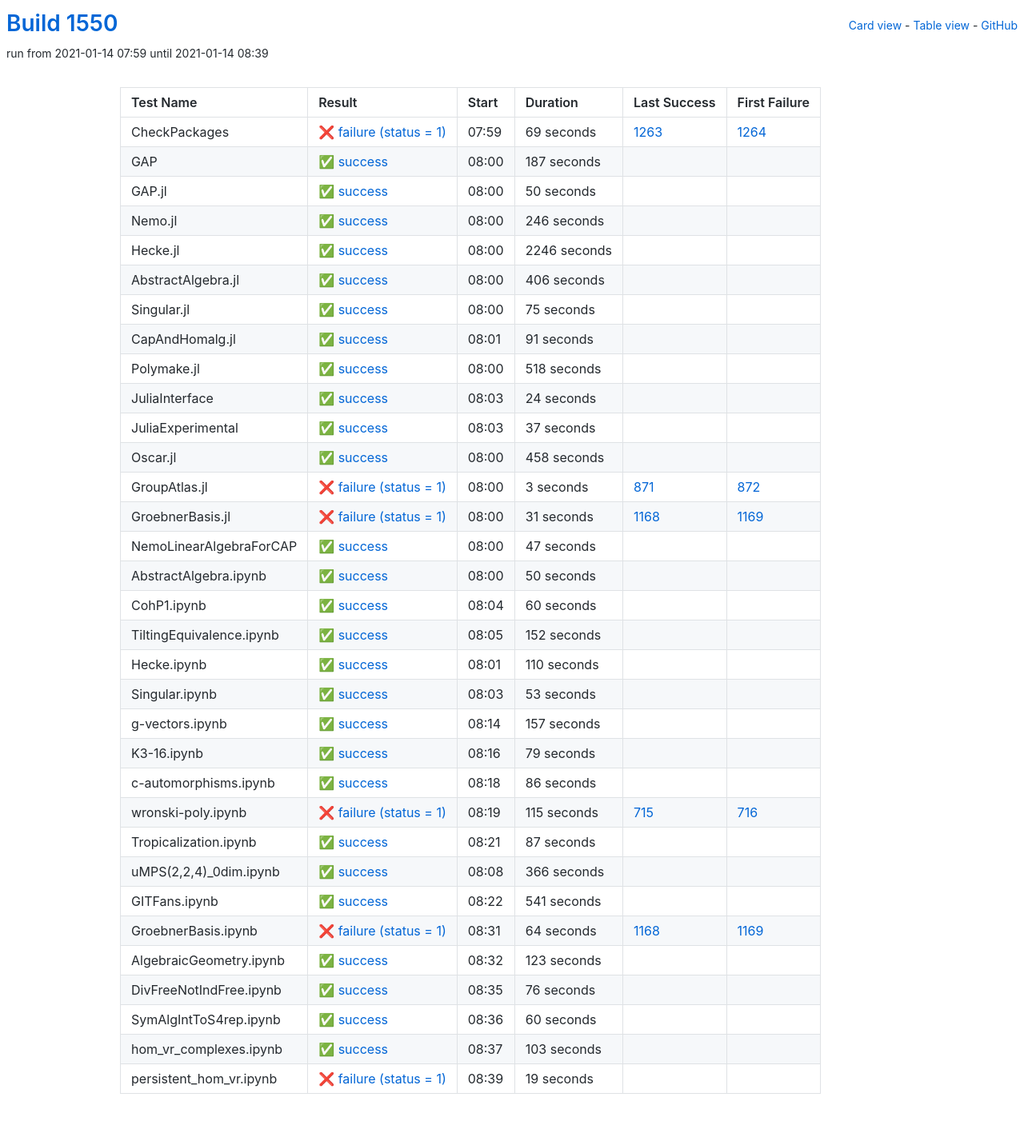
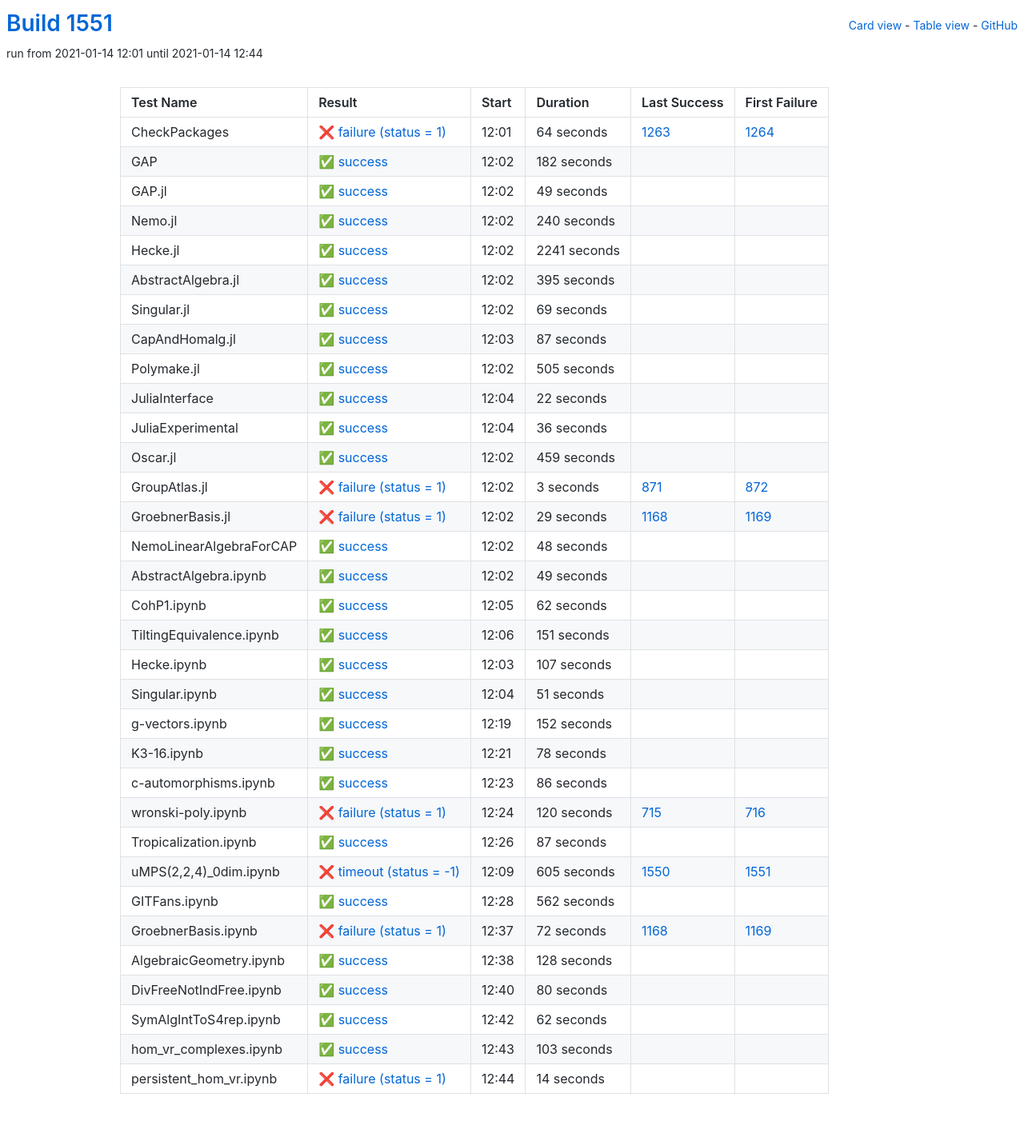
Before and after one commit to oscar-system/oscar-ci-status-stable, a Jekyll site: the page built from table.html, in a window 1280 px wide. Shown: the whole page at 80% size. Built offline with Jekyll 4.4.1, drawn with Linux system fonts in a browser that asks for light colours.

Commit message:
Build #1551

```diff
--- a/_data/ci.yml
+++ b/_data/ci.yml
@@ -1,6 +1,6 @@
 ---
-build: 1550
-build_url: https://oscarci.mathematik.uni-kl.de/job/oscar-stable/1550/
+build: 1551
+build_url: https://oscarci.mathematik.uni-kl.de/job/oscar-stable/1551/
 job: oscar-stable
 organization: oscar-system
 repo: oscar-ci-status-stable
@@ -8,152 +8,152 @@ repourl: https://github.com/oscar-system/oscar-ci-status-stable
 tests:
 - name: CheckPackages
   id: checkpackages
-  log: https://oscarci.mathematik.uni-kl.de/job/oscar-stable/1550/artifact/logs/build-1550/CheckPackages.log
-  start: 2021-01-14 07:59
+  log: https://oscarci.mathematik.uni-kl.de/job/oscar-stable/1551/artifact/logs/build-1551/CheckPackages.log
+  start: 2021-01-14 12:01
   success: false
   exitcode: 1
   status: failure
-  duration: 69
+  duration: 64
   last_success: 1263
   last_success_url: https://oscarci.mathematik.uni-kl.de/job/oscar-stable/1263/
   first_failure: 1264
   first_failure_url: https://oscarci.mathematik.uni-kl.de/job/oscar-stable/1264/
 - name: GAP
   id: gap
-  log: https://oscarci.mathematik.uni-kl.de/job/oscar-stable/1550/artifact/logs/build-1550/GAP.log
-  start: 2021-01-14 08:00
+  log: https://oscarci.mathematik.uni-kl.de/job/oscar-stable/1551/artifact/logs/build-1551/GAP.log
+  start: 2021-01-14 12:02
   success: true
   exitcode: 0
   status: success
-  duration: 187
+  duration: 182
   last_success: false
   last_success_url:
   first_failure: false
   first_failure_url:
 - name: GAP.jl
   id: gap-jl
-  log: https://oscarci.mathematik.uni-kl.de/job/oscar-stable/1550/artifact/logs/build-1550/GAP.jl.log
-  start: 2021-01-14 08:00
+  log: https://oscarci.mathematik.uni-kl.de/job/oscar-stable/1551/artifact/logs/build-1551/GAP.jl.log
+  start: 2021-01-14 12:02
   success: true
   exitcode: 0
   status: success
-  duration: 50
+  duration: 49
   last_success: false
   last_success_url:
   first_failure: false
   first_failure_url:
 - name: Nemo.jl
   id: nemo-jl
-  log: https://oscarci.mathematik.uni-kl.de/job/oscar-stable/1550/artifact/logs/build-1550/Nemo.jl.log
-  start: 2021-01-14 08:00
+  log: https://oscarci.mathematik.uni-kl.de/job/oscar-stable/1551/artifact/logs/build-1551/Nemo.jl.log
+  start: 2021-01-14 12:02
   success: true
   exitcode: 0
   status: success
-  duration: 246
+  duration: 240
   last_success: false
   last_success_url:
   first_failure: false
   first_failure_url:
 - name: Hecke.jl
   id: hecke-jl
-  log: https://oscarci.mathematik.uni-kl.de/job/oscar-stable/1550/artifact/logs/build-1550/Hecke.jl.log
-  start: 2021-01-14 08:00
+  log: https://oscarci.mathematik.uni-kl.de/job/oscar-stable/1551/artifact/logs/build-1551/Hecke.jl.log
+  start: 2021-01-14 12:02
   success: true
   exitcode: 0
   status: success
-  duration: 2246
+  duration: 2241
   last_success: false
   last_success_url:
   first_failure: false
   first_failure_url:
 - name: AbstractAlgebra.jl
   id: abstractalgebra-jl
-  log: https://oscarci.mathematik.uni-kl.de/job/oscar-stable/1550/artifact/logs/build-1550/AbstractAlgebra.jl.log
-  start: 2021-01-14 08:00
+  log: https://oscarci.mathematik.uni-kl.de/job/oscar-stable/1551/artifact/logs/build-1551/AbstractAlgebra.jl.log
+  start: 2021-01-14 12:02
   success: true
   exitcode: 0
   status: success
-  duration: 406
+  duration: 395
   last_success: false
   last_success_url:
   first_failure: false
   first_failure_url:
 - name: Singular.jl
   id: singular-jl
-  log: https://oscarci.mathematik.uni-kl.de/job/oscar-stable/1550/artifact/logs/build-1550/Singular.jl.log
-  start: 2021-01-14 08:00
+  log: https://oscarci.mathematik.uni-kl.de/job/oscar-stable/1551/artifact/logs/build-1551/Singular.jl.log
+  start: 2021-01-14 12:02
   success: true
   exitcode: 0
   status: success
-  duration: 75
+  duration: 69
   last_success: false
   last_success_url:
   first_failure: false
   first_failure_url:
 - name: CapAndHomalg.jl
   id: capandhomalg-jl
-  log: https://oscarci.mathematik.uni-kl.de/job/oscar-stable/1550/artifact/logs/build-1550/CapAndHomalg.jl.log
-  start: 2021-01-14 08:01
+  log: https://oscarci.mathematik.uni-kl.de/job/oscar-stable/1551/artifact/logs/build-1551/CapAndHomalg.jl.log
+  start: 2021-01-14 12:03
   success: true
   exitcode: 0
   status: success
-  duration: 91
+  duration: 87
   last_success: false
   last_success_url:
   first_failure: false
   first_failure_url:
 - name: Polymake.jl
   id: polymake-jl
-  log: https://oscarci.mathematik.uni-kl.de/job/oscar-stable/1550/artifact/logs/build-1550/Polymake.jl.log
-  start: 2021-01-14 08:00
+  log: https://oscarci.mathematik.uni-kl.de/job/oscar-stable/1551/artifact/logs/build-1551/Polymake.jl.log
+  start: 2021-01-14 12:02
   success: true
   exitcode: 0
   status: success
-  duration: 518
+  duration: 505
   last_success: false
   last_success_url:
   first_failure: false
   first_failure_url:
 - name: JuliaInterface
   id: juliainterface
-  log: https://oscarci.mathematik.uni-kl.de/job/oscar-stable/1550/artifact/logs/build-1550/JuliaInterface.log
-  start: 2021-01-14 08:03
+  log: https://oscarci.mathematik.uni-kl.de/job/oscar-stable/1551/artifact/logs/build-1551/JuliaInterface.log
+  start: 2021-01-14 12:04
   success: true
   exitcode: 0
   status: success
-  duration: 24
+  duration: 22
   last_success: false
   last_success_url:
   first_failure: false
   first_failure_url:
 - name: JuliaExperimental
   id: juliaexperimental
-  log: https://oscarci.mathematik.uni-kl.de/job/oscar-stable/1550/artifact/logs/build-1550/JuliaExperimental.log
-  start: 2021-01-14 08:03
+  log: https://oscarci.mathematik.uni-kl.de/job/oscar-stable/1551/artifact/logs/build-1551/JuliaExperimental.log
+  start: 2021-01-14 12:04
   success: true
   exitcode: 0
   status: success
-  duration: 37
+  duration: 36
   last_success: false
   last_success_url:
   first_failure: false
   first_failure_url:
 - name: Oscar.jl
   id: oscar-jl
-  log: https://oscarci.mathematik.uni-kl.de/job/oscar-stable/1550/artifact/logs/build-1550/Oscar.jl.log
-  start: 2021-01-14 08:00
+  log: https://oscarci.mathematik.uni-kl.de/job/oscar-stable/1551/artifact/logs/build-1551/Oscar.jl.log
+  start: 2021-01-14 12:02
   success: true
   exitcode: 0
   status: success
-  duration: 458
+  duration: 459
   last_success: false
   last_success_url:
   first_failure: false
   first_failure_url:
 - name: GroupAtlas.jl
   id: groupatlas-jl
-  log: https://oscarci.mathematik.uni-kl.de/job/oscar-stable/1550/artifact/logs/build-1550/GroupAtlas.jl.log
-  start: 2021-01-14 08:00
+  log: https://oscarci.mathematik.uni-kl.de/job/oscar-stable/1551/artifact/logs/build-1551/GroupAtlas.jl.log
+  start: 2021-01-14 12:02
   success: false
   exitcode: 1
   status: failure
@@ -164,56 +164,92 @@ tests:
   first_failure_url: https://oscarci.mathematik.uni-kl.de/job/oscar-stable/872/
 - name: GroebnerBasis.jl
   id: groebnerbasis-jl
-  log: https://oscarci.mathematik.uni-kl.de/job/oscar-stable/1550/artifact/logs/build-1550/GroebnerBasis.jl.log
-  start: 2021-01-14 08:00
+  log: https://oscarci.mathematik.uni-kl.de/job/oscar-stable/1551/artifact/logs/build-1551/GroebnerBasis.jl.log
+  start: 2021-01-14 12:02
   success: false
   exitcode: 1
   status: failure
-  duration: 31
+  duration: 29
   last_success: 1168
   last_success_url: https://oscarci.mathematik.uni-kl.de/job/oscar-stable/1168/
   first_failure: 1169
   first_failure_url: https://oscarci.mathematik.uni-kl.de/job/oscar-stable/1169/
 - name: NemoLinearAlgebraForCAP
   id: nemolinearalgebraforcap
-  log: https://oscarci.mathematik.uni-kl.de/job/oscar-stable/1550/artifact/logs/build-1550/NemoLinearAlgebraForCAP.log
-  start: 2021-01-14 08:00
+  log: https://oscarci.mathematik.uni-kl.de/job/oscar-stable/1551/artifact/logs/build-1551/NemoLinearAlgebraForCAP.log
+  start: 2021-01-14 12:02
   success: true
   exitcode: 0
   status: success
-  duration: 47
+  duration: 48
   last_success: false
   last_success_url:
   first_failure: false
   first_failure_url:
 - name: AbstractAlgebra.ipynb
   id: abstractalgebra-ipynb
-  log: https://oscarci.mathematik.uni-kl.de/job/oscar-stable/1550/artifact/logs/build-1550/AbstractAlgebra.ipynb.log
-  start: 2021-01-14 08:00
+  log: https://oscarci.mathematik.uni-kl.de/job/oscar-stable/1551/artifact/logs/build-1551/AbstractAlgebra.ipynb.log
+  start: 2021-01-14 12:02
   success: true
   exitcode: 0
   status: success
-  duration: 50
+  duration: 49
   last_success: false
   last_success_url:
   first_failure: false
   first_failure_url:
 - name: CohP1.ipynb
   id: cohp1-ipynb
-  log: https://oscarci.mathematik.uni-kl.de/job/oscar-stable/1550/artifact/logs/build-1550/CohP1.ipynb.log
-  start: 2021-01-14 08:04
+  log: https://oscarci.mathematik.uni-kl.de/job/oscar-stable/1551/artifact/logs/build-1551/CohP1.ipynb.log
+  start: 2021-01-14 12:05
   success: true
   exitcode: 0
   status: success
-  duration: 60
+  duration: 62
   last_success: false
   last_success_url:
   first_failure: false
   first_failure_url:
 - name: TiltingEquivalence.ipynb
   id: tiltingequivalence-ipynb
-  log: https://oscarci.mathematik.uni-kl.de/job/oscar-stable/1550/artifact/logs/build-1550/TiltingEquivalence.ipynb.log
-  start: 2021-01-14 08:05
+  log: https://oscarci.mathematik.uni-kl.de/job/oscar-stable/1551/artifact/logs/build-1551/TiltingEquivalence.ipynb.log
+  start: 2021-01-14 12:06
+  success: true
+  exitcode: 0
+  status: success
+  duration: 151
+  last_success: false
+  last_success_url:
+  first_failure: false
+  first_failure_url:
+- name: Hecke.ipynb
+  id: hecke-ipynb
+  log: https://oscarci.mathematik.uni-kl.de/job/oscar-stable/1551/artifact/logs/build-1551/Hecke.ipynb.log
+  start: 2021-01-14 12:03
+  success: true
+  exitcode: 0
+  status: success
+  duration: 107
+  last_success: false
+  last_success_url:
+  first_failure: false
+  first_failure_url:
+- name: Singular.ipynb
+  id: singular-ipynb
+  log: https://oscarci.mathematik.uni-kl.de/job/oscar-stable/1551/artifact/logs/build-1551/Singular.ipynb.log
+  start: 2021-01-14 12:04
+  success: true
+  exitcode: 0
+  status: success
+  duration: 51
+  last_success: false
+  last_success_url:
+  first_failure: false
+  first_failure_url:
+- name: g-vectors.ipynb
+  id: g-vectors-ipynb
+  log: https://oscarci.mathematik.uni-kl.de/job/oscar-stable/1551/artifact/logs/build-1551/g-vectors.ipynb.log
+  start: 2021-01-14 12:19
   success: true
   exitcode: 0
   status: success
@@ -222,58 +258,22 @@ tests:
   last_success_url:
   first_failure: false
   first_failure_url:
-- name: Hecke.ipynb
-  id: hecke-ipynb
-  log: https://oscarci.mathematik.uni-kl.de/job/oscar-stable/1550/artifact/logs/build-1550/Hecke.ipynb.log
-  start: 2021-01-14 08:01
+- name: K3-16.ipynb
+  id: k3-16-ipynb
+  log: https://oscarci.mathematik.uni-kl.de/job/oscar-stable/1551/artifact/logs/build-1551/K3-16.ipynb.log
+  start: 2021-01-14 12:21
   success: true
   exitcode: 0
   status: success
-  duration: 110
-  last_success: false
-  last_success_url:
-  first_failure: false
-  first_failure_url:
-- name: Singular.ipynb
-  id: singular-ipynb
-  log: https://oscarci.mathematik.uni-kl.de/job/oscar-stable/1550/artifact/logs/build-1550/Singular.ipynb.log
-  start: 2021-01-14 08:03
-  success: true
-  exitcode: 0
-  status: success
-  duration: 53
-  last_success: false
-  last_success_url:
-  first_failure: false
-  first_failure_url:
-- name: g-vectors.ipynb
-  id: g-vectors-ipynb
-  log: https://oscarci.mathematik.uni-kl.de/job/oscar-stable/1550/artifact/logs/build-1550/g-vectors.ipynb.log
-  start: 2021-01-14 08:14
-  success: true
-  exitcode: 0
-  status: success
-  duration: 157
-  last_success: false
-  last_success_url:
-  first_failure: false
-  first_failure_url:
-- name: K3-16.ipynb
-  id: k3-16-ipynb
-  log: https://oscarci.mathematik.uni-kl.de/job/oscar-stable/1550/artifact/logs/build-1550/K3-16.ipynb.log
-  start: 2021-01-14 08:16
-  success: true
-  exitcode: 0
-  status: success
-  duration: 79
+  duration: 78
   last_success: false
   last_success_url:
   first_failure: false
   first_failure_url:
 - name: c-automorphisms.ipynb
   id: c-automorphisms-ipynb
-  log: https://oscarci.mathematik.uni-kl.de/job/oscar-stable/1550/artifact/logs/build-1550/c-automorphisms.ipynb.log
-  start: 2021-01-14 08:18
+  log: https://oscarci.mathematik.uni-kl.de/job/oscar-stable/1551/artifact/logs/build-1551/c-automorphisms.ipynb.log
+  start: 2021-01-14 12:23
   success: true
   exitcode: 0
   status: success
@@ -284,20 +284,20 @@ tests:
   first_failure_url:
 - name: wronski-poly.ipynb
   id: wronski-poly-ipynb
-  log: https://oscarci.mathematik.uni-kl.de/job/oscar-stable/1550/artifact/logs/build-1550/wronski-poly.ipynb.log
-  start: 2021-01-14 08:19
+  log: https://oscarci.mathematik.uni-kl.de/job/oscar-stable/1551/artifact/logs/build-1551/wronski-poly.ipynb.log
+  start: 2021-01-14 12:24
   success: false
   exitcode: 1
   status: failure
-  duration: 115
+  duration: 120
   last_success: 715
   last_success_url: https://oscarci.mathematik.uni-kl.de/job/oscar-stable/715/
   first_failure: 716
   first_failure_url: https://oscarci.mathematik.uni-kl.de/job/oscar-stable/716/
 - name: Tropicalization.ipynb
   id: tropicalization-ipynb
-  log: https://oscarci.mathematik.uni-kl.de/job/oscar-stable/1550/artifact/logs/build-1550/Tropicalization.ipynb.log
-  start: 2021-01-14 08:21
+  log: https://oscarci.mathematik.uni-kl.de/job/oscar-stable/1551/artifact/logs/build-1551/Tropicalization.ipynb.log
+  start: 2021-01-14 12:26
   success: true
   exitcode: 0
   status: success
@@ -308,80 +308,80 @@ tests:
   first_failure_url:
 - name: uMPS(2,2,4)_0dim.ipynb
   id: umps-2-2-4-0dim-ipynb
-  log: https://oscarci.mathematik.uni-kl.de/job/oscar-stable/1550/artifact/logs/build-1550/uMPS-2-2-4-_0dim.ipynb.log
-  start: 2021-01-14 08:08
+  log: https://oscarci.mathematik.uni-kl.de/job/oscar-stable/1551/artifact/logs/build-1551/uMPS-2-2-4-_0dim.ipynb.log
+  start: 2021-01-14 12:09
+  success: false
+  exitcode: -1
+  status: timeout
+  duration: 605
+  last_success: 1550
+  last_success_url: https://oscarci.mathematik.uni-kl.de/job/oscar-stable/1550/
+  first_failure: 1551
+  first_failure_url: https://oscarci.mathematik.uni-kl.de/job/oscar-stable/1551/
+- name: GITFans.ipynb
+  id: gitfans-ipynb
+  log: https://oscarci.mathematik.uni-kl.de/job/oscar-stable/1551/artifact/logs/build-1551/GITFans.ipynb.log
+  start: 2021-01-14 12:28
   success: true
   exitcode: 0
   status: success
-  duration: 366
-  last_success: false
-  last_success_url:
-  first_failure: false
-  first_failure_url:
-- name: GITFans.ipynb
-  id: gitfans-ipynb
-  log: https://oscarci.mathematik.uni-kl.de/job/oscar-stable/1550/artifact/logs/build-1550/GITFans.ipynb.log
-  start: 2021-01-14 08:22
-  success: true
-  exitcode: 0
-  status: success
-  duration: 541
+  duration: 562
   last_success: false
   last_success_url:
   first_failure: false
   first_failure_url:
 - name: GroebnerBasis.ipynb
   id: groebnerbasis-ipynb
-  log: https://oscarci.mathematik.uni-kl.de/job/oscar-stable/1550/artifact/logs/build-1550/GroebnerBasis.ipynb.log
-  start: 2021-01-14 08:31
+  log: https://oscarci.mathematik.uni-kl.de/job/oscar-stable/1551/artifact/logs/build-1551/GroebnerBasis.ipynb.log
+  start: 2021-01-14 12:37
   success: false
   exitcode: 1
   status: failure
-  duration: 64
+  duration: 72
   last_success: 1168
   last_success_url: https://oscarci.mathematik.uni-kl.de/job/oscar-stable/1168/
   first_failure: 1169
   first_failure_url: https://oscarci.mathematik.uni-kl.de/job/oscar-stable/1169/
 - name: AlgebraicGeometry.ipynb
   id: algebraicgeometry-ipynb
-  log: https://oscarci.mathematik.uni-kl.de/job/oscar-stable/1550/artifact/logs/build-1550/AlgebraicGeometry.ipynb.log
-  start: 2021-01-14 08:32
+  log: https://oscarci.mathematik.uni-kl.de/job/oscar-stable/1551/artifact/logs/build-1551/AlgebraicGeometry.ipynb.log
+  start: 2021-01-14 12:38
   success: true
   exitcode: 0
   status: success
-  duration: 123
+  duration: 128
   last_success: false
   last_success_url:
   first_failure: false
   first_failure_url:
 - name: DivFreeNotIndFree.ipynb
   id: divfreenotindfree-ipynb
-  log: https://oscarci.mathematik.uni-kl.de/job/oscar-stable/1550/artifact/logs/build-1550/DivFreeNotIndFree.ipynb.log
-  start: 2021-01-14 08:35
+  log: https://oscarci.mathematik.uni-kl.de/job/oscar-stable/1551/artifact/logs/build-1551/DivFreeNotIndFree.ipynb.log
+  start: 2021-01-14 12:40
   success: true
   exitcode: 0
   status: success
-  duration: 76
+  duration: 80
   last_success: false
   last_success_url:
   first_failure: false
   first_failure_url:
 - name: SymAlgIntToS4rep.ipynb
   id: symalginttos4rep-ipynb
-  log: https://oscarci.mathematik.uni-kl.de/job/oscar-stable/1550/artifact/logs/build-1550/SymAlgIntToS4rep.ipynb.log
-  start: 2021-01-14 08:36
+  log: https://oscarci.mathematik.uni-kl.de/job/oscar-stable/1551/artifact/logs/build-1551/SymAlgIntToS4rep.ipynb.log
+  start: 2021-01-14 12:42
   success: true
   exitcode: 0
   status: success
-  duration: 60
+  duration: 62
   last_success: false
   last_success_url:
   first_failure: false
   first_failure_url:
 - name: hom_vr_complexes.ipynb
   id: hom-vr-complexes-ipynb
-  log: https://oscarci.mathematik.uni-kl.de/job/oscar-stable/1550/artifact/logs/build-1550/hom_vr_complexes.ipynb.log
-  start: 2021-01-14 08:37
+  log: https://oscarci.mathematik.uni-kl.de/job/oscar-stable/1551/artifact/logs/build-1551/hom_vr_complexes.ipynb.log
+  start: 2021-01-14 12:43
   success: true
   exitcode: 0
   status: success
@@ -392,12 +392,12 @@ tests:
   first_failure_url:
 - name: persistent_hom_vr.ipynb
   id: persistent-hom-vr-ipynb
-  log: https://oscarci.mathematik.uni-kl.de/job/oscar-stable/1550/artifact/logs/build-1550/persistent_hom_vr.ipynb.log
-  start: 2021-01-14 08:39
+  log: https://oscarci.mathematik.uni-kl.de/job/oscar-stable/1551/artifact/logs/build-1551/persistent_hom_vr.ipynb.log
+  start: 2021-01-14 12:44
   success: false
   exitcode: 1
   status: failure
-  duration: 19
+  duration: 14
   last_success: false
   last_success_url:
   first_failure: false
```
Also changed, not shown: README.md.
